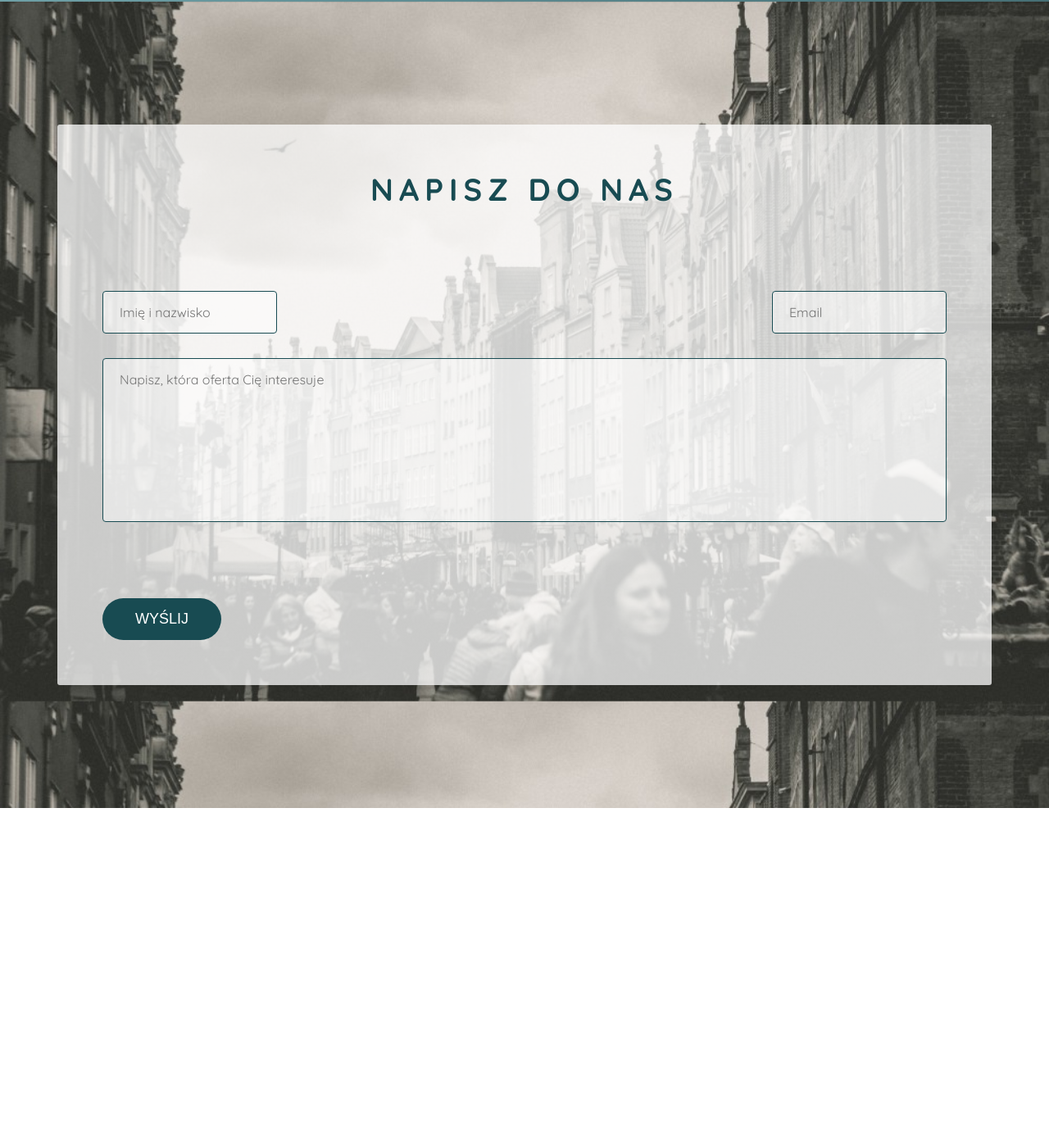
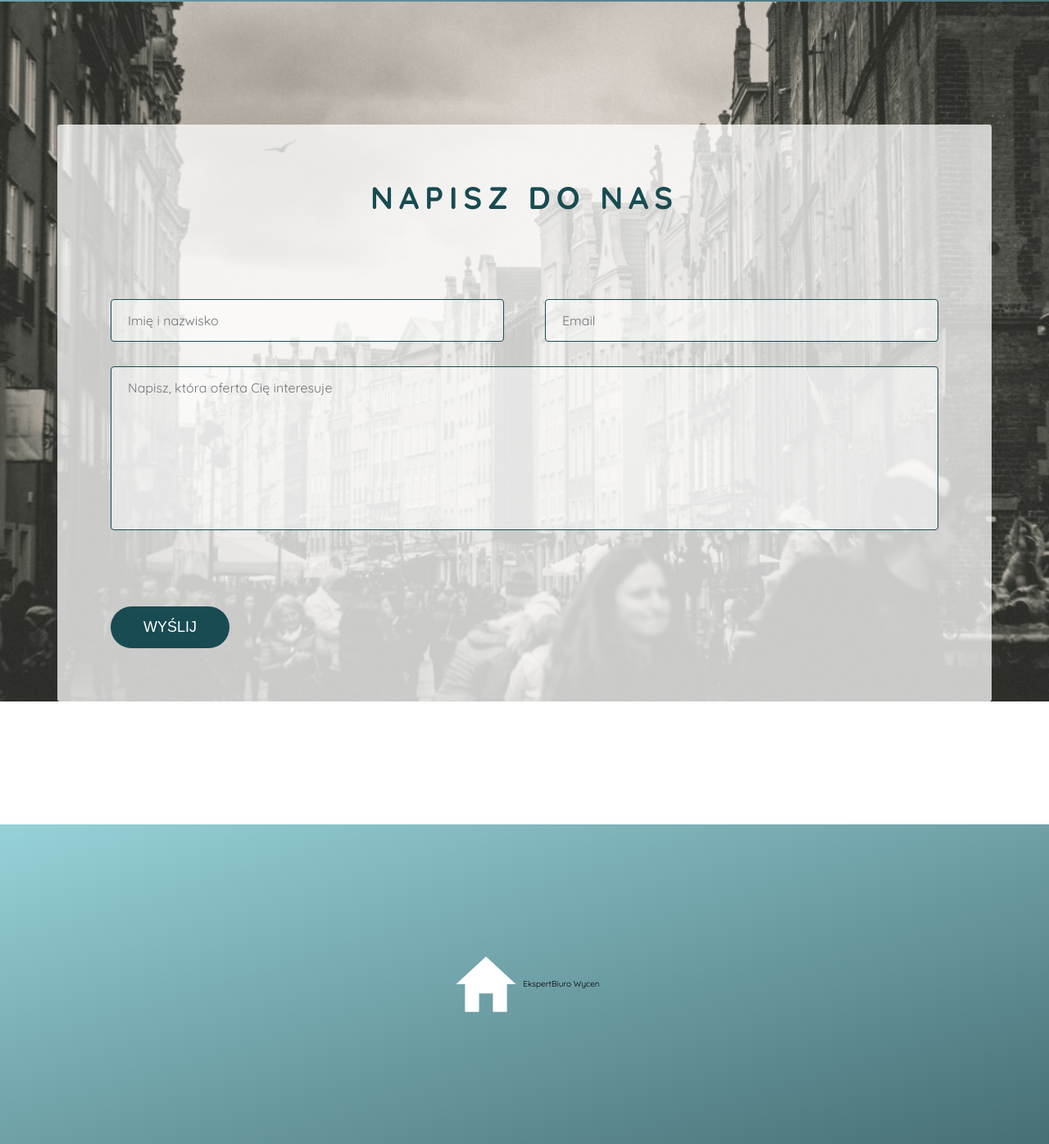
Before and after one commit to Malga90/Expert, a website built with webpack: page dist/index.html in a window 1280 px wide. Shown: the part 3105-4501 px from the top of the page at 82% size. Before the commit the page ends 4091 px from the top, so only its background shows below. Built offline with nearby package versions, Linux system fonts and the light colour scheme.

Commit message:
section footer and backround attachment

```diff
--- a/src/style.scss
+++ b/src/style.scss
@@ -90,6 +90,7 @@ body {
     url(img/1.jpg);
   background-size: cover;
   background-position: top;
+  background-attachment: fixed;
   position: relative;
 
   &__text-box {
@@ -273,6 +274,7 @@ body {
   &__list {
     text-align: left;
     color: $color-grey-dark;
+    overflow: hidden;
   }
 }
 
@@ -282,6 +284,7 @@ body {
   height: 100%;
   background-image: url(img/4.jpg);
   background-size: 100%;
+  background-repeat: no-repeat;
 
   &__container {
     max-width: 114rem;
@@ -300,7 +303,7 @@ body {
   border-radius: 3px;
 
   &__form {
-    padding: 5.5rem;
+    padding: 6.5rem;
   }
 }
 
@@ -308,11 +311,18 @@ body {
 .form {
   &__inputs {
     display: flex;
+    justify-content: space-between;
+  }
 
-    justify-content: space-between;
+  &__group {
+    width: 100%;
   }
   &__group:not(:last-child) {
     margin-bottom: 3rem;
+  }
+
+  &__group:first-of-type {
+    margin-right: 5rem;
   }
 
   &__input,
@@ -343,6 +353,25 @@ body {
     margin-left: 2rem;
     margin-top: 0.7rem;
     display: none;
-    transition: all 0.3s;
   }
 }
+
+//Footer
+.footer {
+  padding: 15rem;
+  background-image: linear-gradient(
+    to right bottom,
+    rgba($color-primary-light, 0.8),
+    rgba($color-primary-dark, 0.8)
+  );
+  &__logo-box {
+    display: flex;
+    justify-content: center;
+    align-items: center;
+  }
+  &__icon {
+    color: $color-white;
+    width: 9rem;
+    height: 9rem;
+  }
+}
```
Also changed, not shown: dist/bundle.js, dist/index.html, src/sass/abstracts/_functions.scss (deleted), src/sass/abstracts/_mixins.scss (deleted), src/sass/abstracts/_variables.scss (deleted), src/sass/base/_animations.scss (deleted), src/sass/base/_base.scss (deleted), src/sass/base/_typography.scss (deleted), src/sass/base/_utilitoes.scss (deleted), src/sass/components/_form.scss (deleted), src/sass/layout/_footer.scss (deleted), src/sass/layout/_header.scss (deleted), src/sass/layout/_navigation.scss (deleted), src/sass/pages/_home.scss (deleted).
